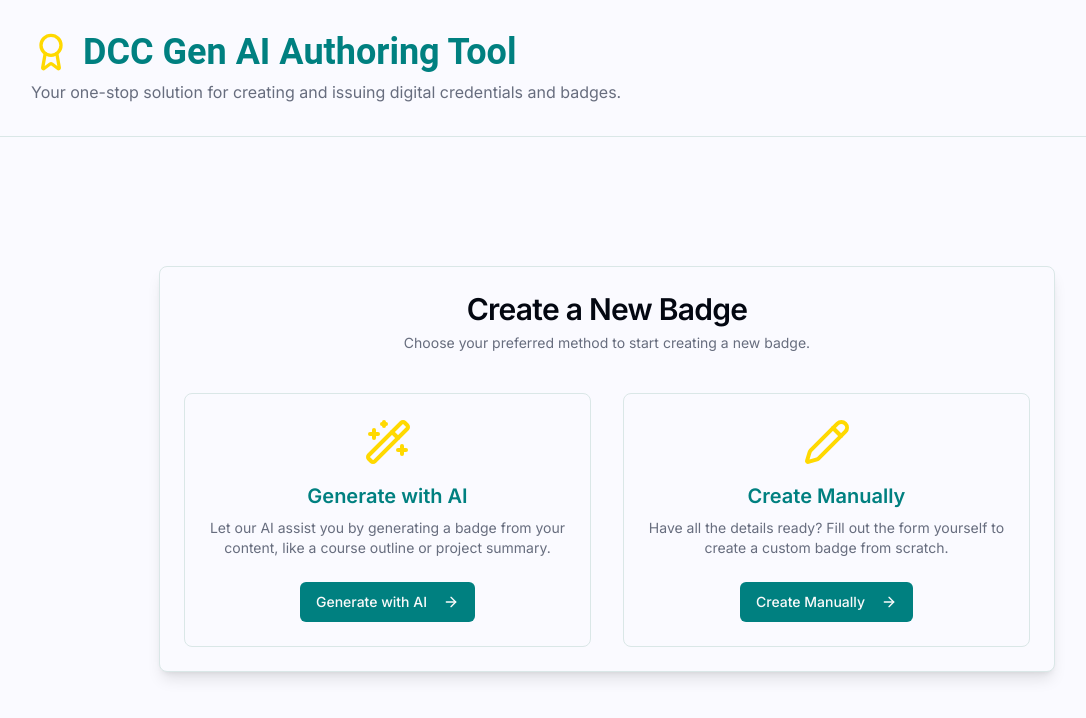
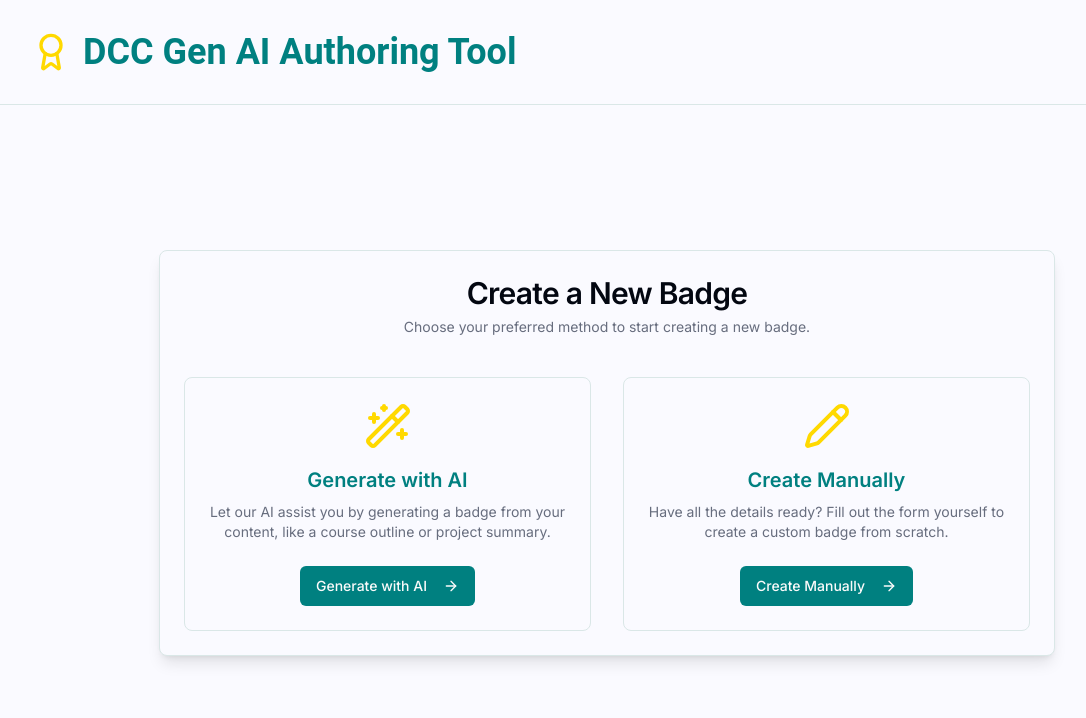
Before and after one commit to oneorigin-2-0/dcc-credential-co-writer, a Next.js app in the folder frontend/: page / in a window 1280 px wide. Shown: the top 718 px of the page, without its empty margins (33-1119 px from the left). Built offline with nearby package versions, Linux system fonts and the light colour scheme.

Commit message:
Make the following changes:
,

Find this element:

  <p class="text-mut

```diff
--- a/frontend/src/app/page.tsx
+++ b/frontend/src/app/page.tsx
@@ -18,9 +18,6 @@ export default function LandingPage() {
             <Award className="w-10 h-10 text-accent" />
             DCC Gen AI Authoring Tool
           </h1>
-          <p className="text-muted-foreground mt-2">
-            Your one-stop solution for creating and issuing digital credentials and badges.
-          </p>
         </div>
       </header>
       <main className="flex-1 container mx-auto p-4 md:p-8 flex items-center justify-center">
```
